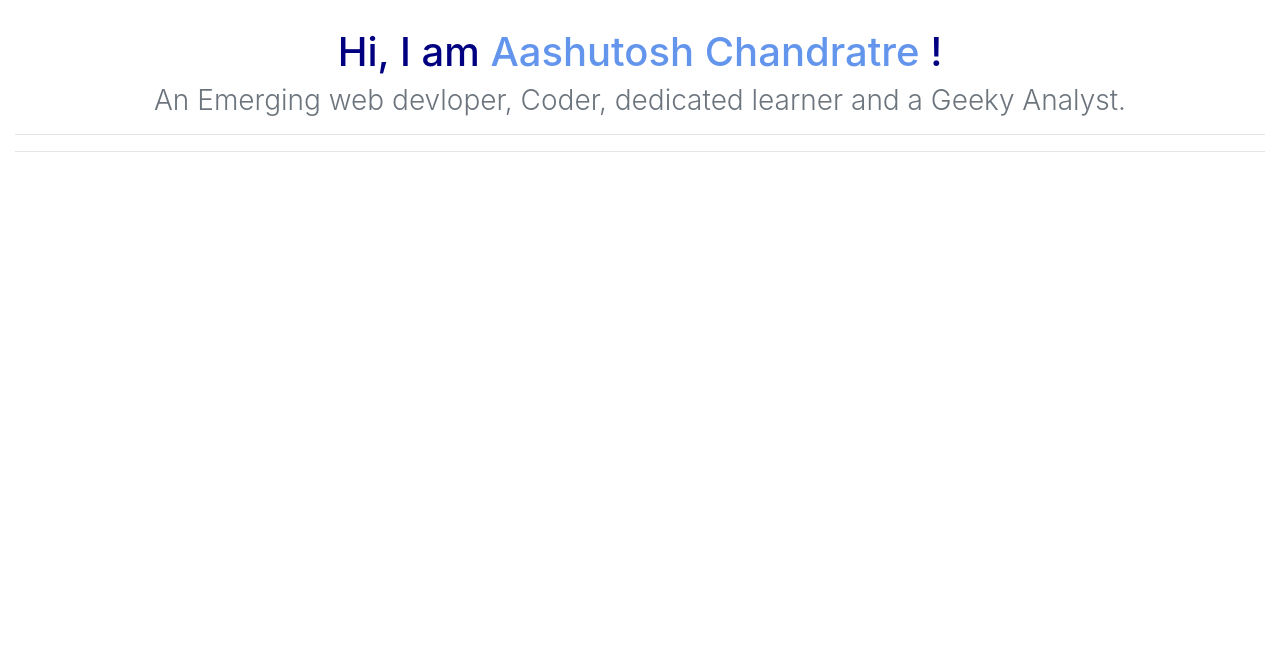
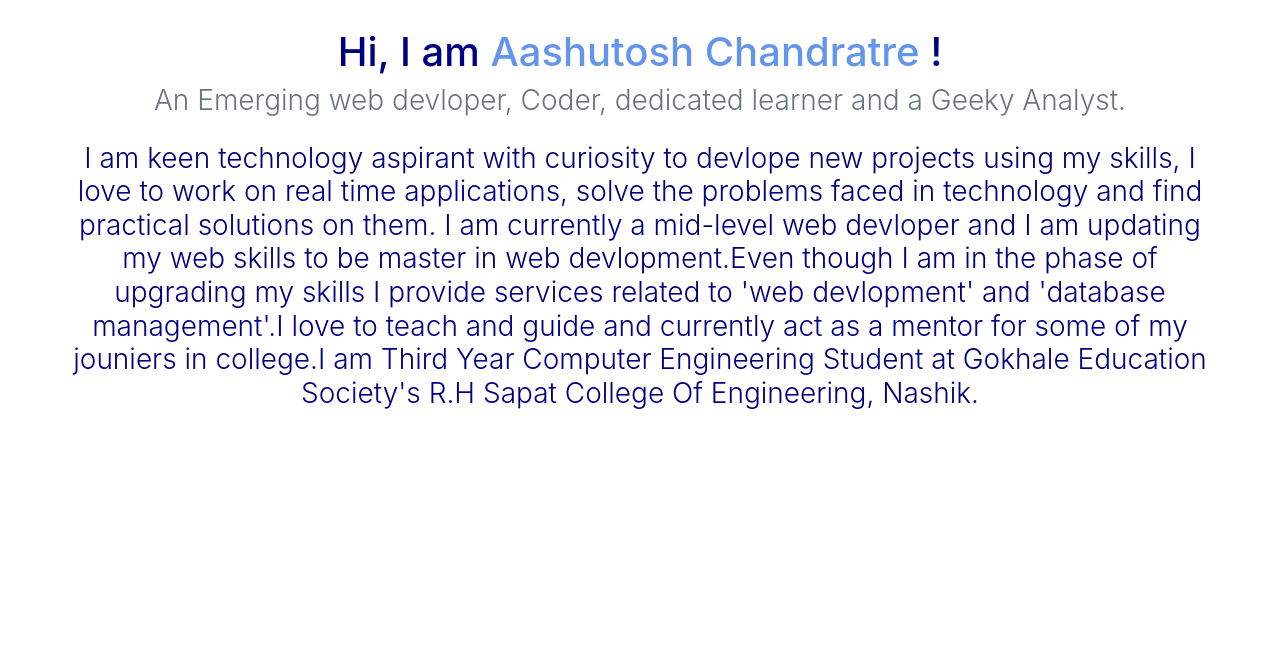
Before and after one commit to aashutoshchandratre/Resume, a plain HTML site: page index.html in a window 1280 px wide. Shown: the part 1020-1680 px from the top of the page. Drawn offline with Linux system fonts and the light colour scheme.

Commit message:
Update index.html

```diff
--- a/index.html
+++ b/index.html
@@ -149,8 +149,7 @@
         <h3 class="text-secondary font-weight-light">
             An Emerging web devloper, Coder, dedicated learner and a Geeky Analyst.
         </h3>
-        <hr>
-        <hr>
+         <h3 class=" font-weight-light px-5 py-3"> <center> <font style="color:navy;">I am  keen technology aspirant with curiosity to devlope new projects using my skills, I love to work on real time applications, solve the problems faced in technology and find practical solutions on them. I am currently a mid-level web devloper and I am updating my web skills to be master in web devlopment.Even though I am in the phase of upgrading my skills I provide services related to 'web devlopment' and 'database management'.I love to teach and guide and currently act as a mentor for some of my jouniers in college.I am Third Year Computer Engineering Student at Gokhale Education Society's R.H Sapat College Of Engineering, Nashik.</font> </center></h3>
       </center>
     </div>
     <!--About me ends here-->
```
